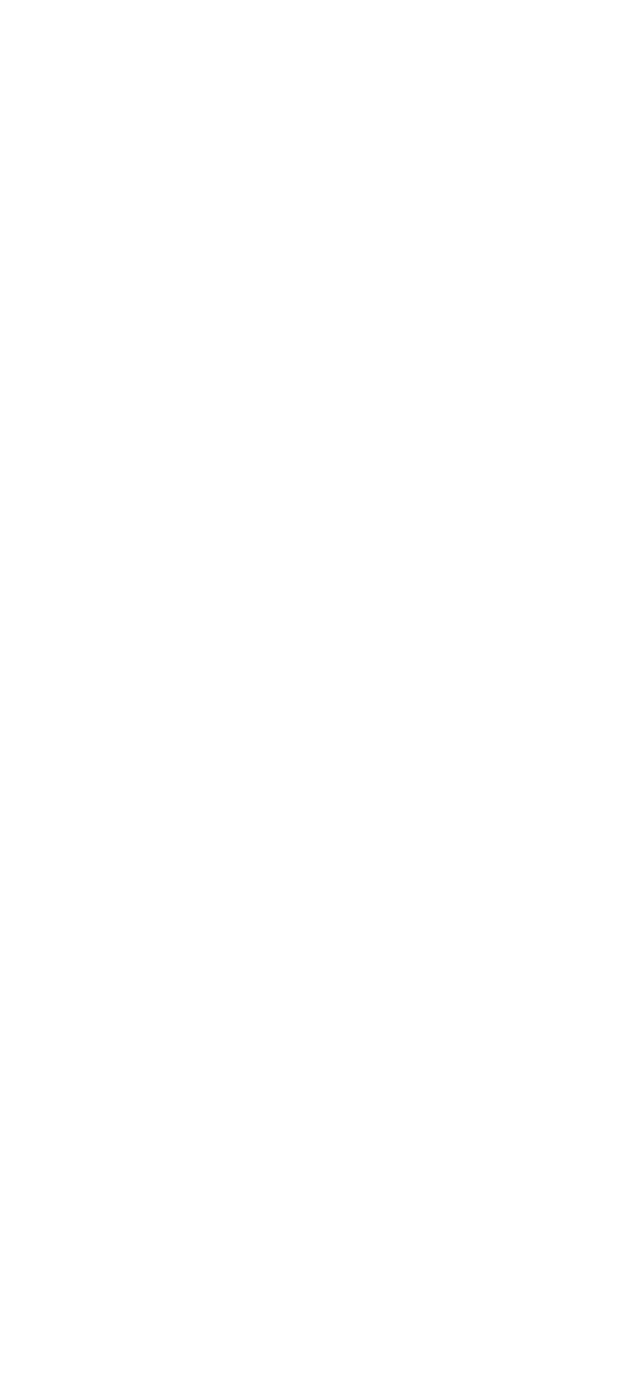
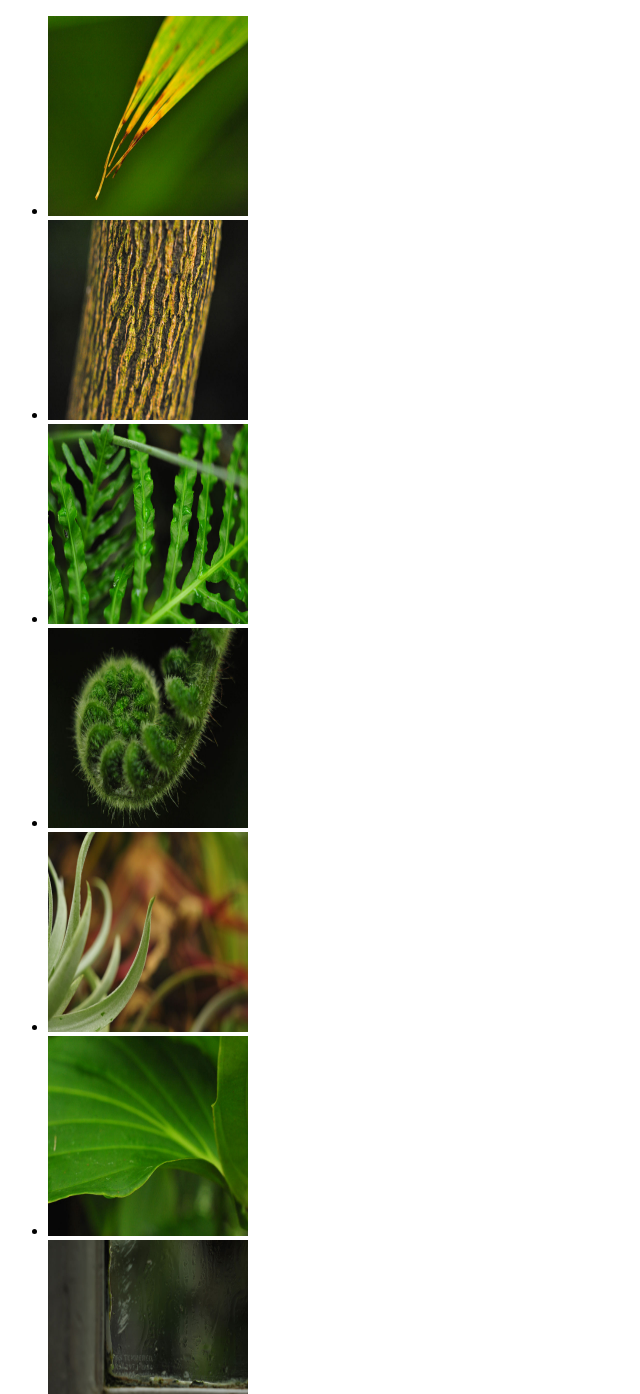
Before and after one commit to Em01/front_end_challenge, a plain HTML site: page index.html in a window 1280 px wide. Shown: the top 1394 px of the page, without its empty margins (0-640 px from the left). Before the commit the page ends 800 px from the top, so only its background shows below. Drawn offline with Linux system fonts and the light colour scheme.

Commit message:
images as list will need to adjust later

```diff
--- a/index.html
+++ b/index.html
@@ -2,6 +2,30 @@
 <html>
 <head>
 </head>
+
 <body>
+
+<ul id="photos">
+<li draggable="true" ondragstart="dragStarted(event)" ondragover="draggingOver(event)" ondrop="dropped(event)"><img src="images/dsc_6001.jpg" width="200" height="200"/></li>
+
+<li draggable="true" ondragstart="dragStarted(event)" ondragover="draggingOver(event)" ondrop="dropped(event)"><img src="images/dsc_6013.jpg" width="200" height="200"/></li>
+
+<li draggable="true" ondragstart="dragStarted(event)" ondragover="draggingOver(event)" ondrop="dropped(event)"><img src="images/dsc_6081.jpg" width="200" height="200"/></li>
+
+<li draggable="true" ondragstart="dragStarted(event)" ondragover="draggingOver(event)" ondrop="dropped(event)"><img src="images/dsc_6268.jpg" width="200" height="200"/></li>
+
+<li draggable="true" ondragstart="dragStarted(event)" ondragover="draggingOver(event)" ondrop="dropped(event)"><img src="images/dsc_6345.jpg" width="200" height="200"/></li>
+
+<li draggable="true" ondragstart="dragStarted(event)" ondragover="draggingOver(event)" ondrop="dropped(event)"><img src="images/dsc_6378.jpg" width="200" height="200"/></li>
+
+<li draggable="true" ondragstart="dragStarted(event)" ondragover="draggingOver(event)" ondrop="dropped(event)"><img src="images/dsc_6397.jpg" width="200" height="200"/></li>
+
+<li draggable="true" ondragstart="dragStarted(event)" ondragover="draggingOver(event)" ondrop="dropped(event)"><img src="images/dsc_6413.jpg" width="200" height="200"/></li>
+
+<li draggable="true" ondragstart="dragStarted(event)" ondragover="draggingOver(event)" ondrop="dropped(event)"><img src="images/dsc_6417.jpg" width="200" height="200"/></li>
+
+
+
+
 </body>
 </html>
```
